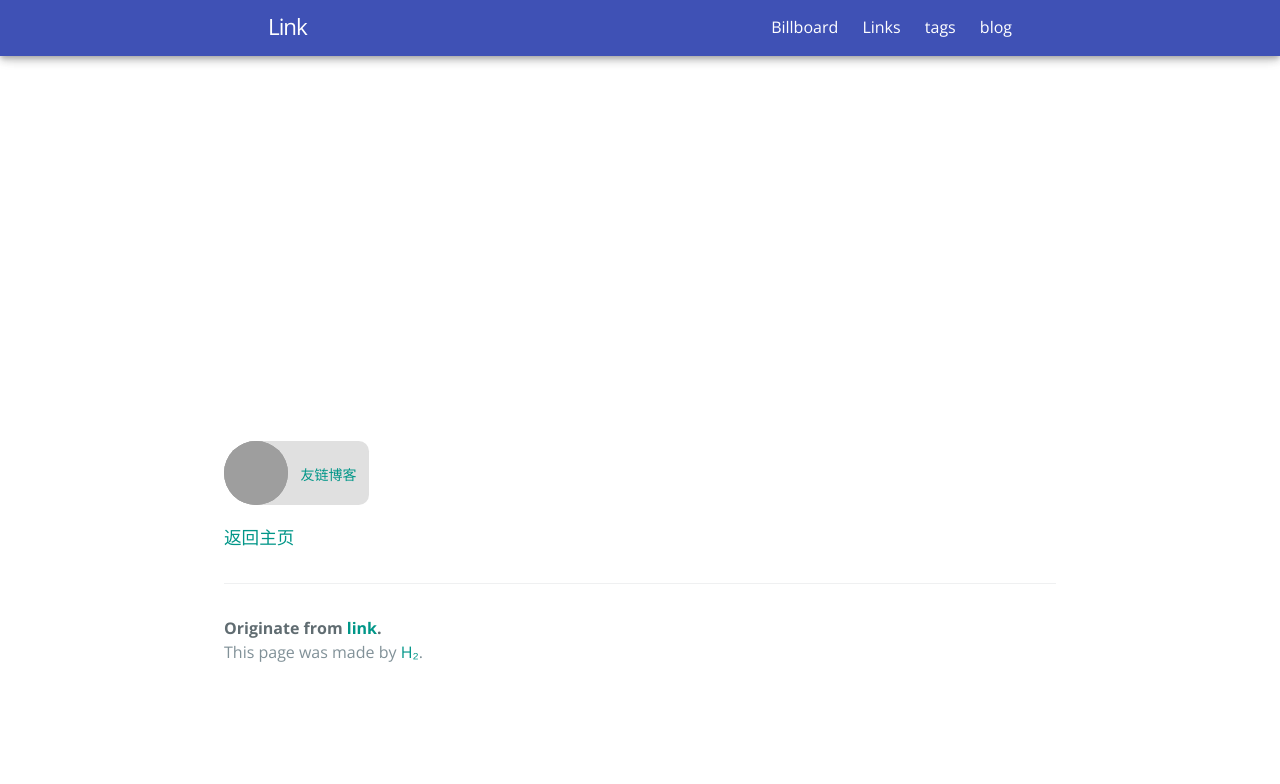
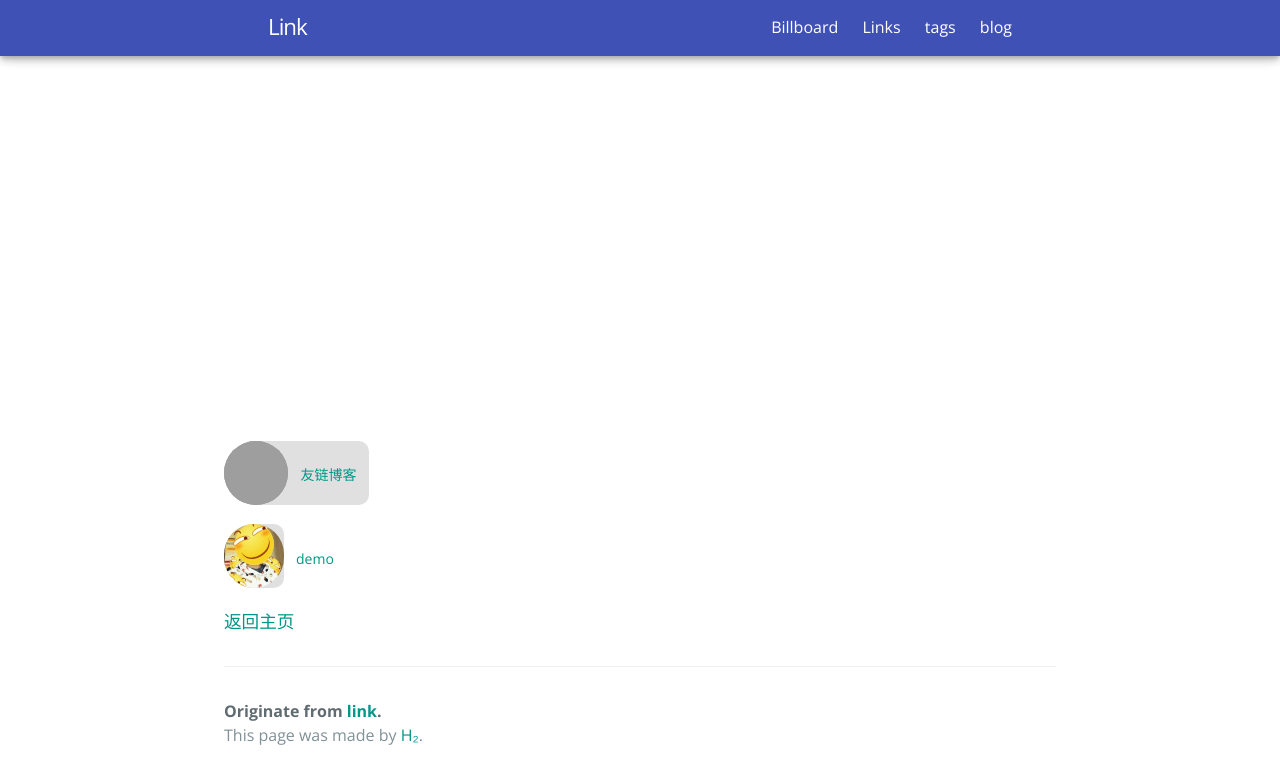
Before and after one commit to link9596/qwq, a Jekyll site: the page built from about.md, in a window 1280 px wide. Shown: the top 784 px of the page. Built offline with Jekyll 4.4.1, drawn with Linux system fonts in a browser that asks for light colours; comment, search, counter and statistics services are not loaded; grey boxes are pictures that could not be loaded.

Commit message:
Update about.md

```diff
--- a/about.md
+++ b/about.md
@@ -10,4 +10,9 @@ permalink: /about.html
   <a class="link-chip-title" href="http://emlog.club/">友链博客</a>
 </div>
 
+<a class="link-chip" href="http://lkopp.ml/">
+  <img src="http://lkopp.ml/avatar/avatar.png" class="link-chip-icon">
+  <a class="link-chip-title" href="http://emlog.club/">demo</a>
+</a>
+
 [返回主页]({{ site.url }}{{ site.baseurl }})
```
